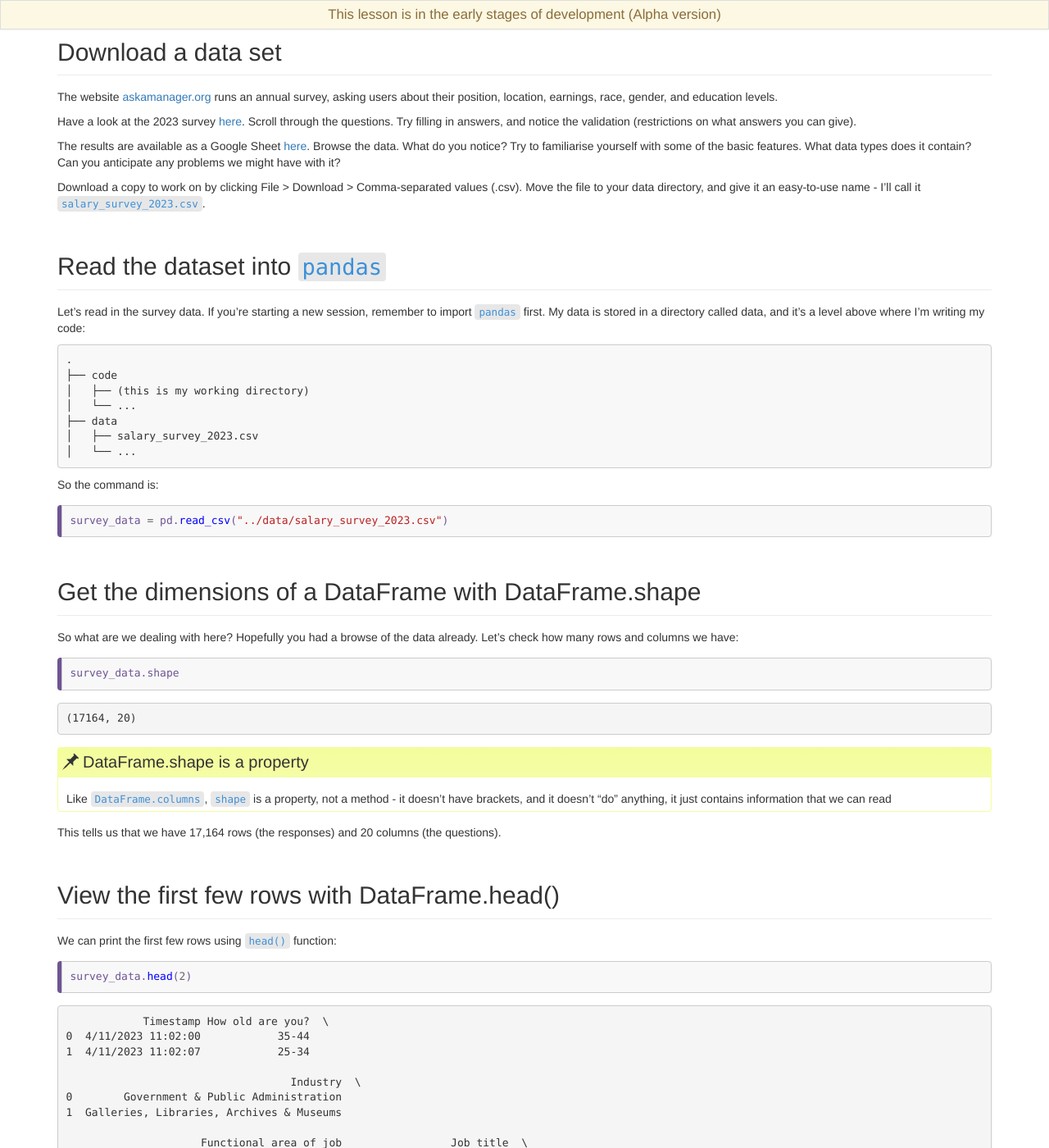
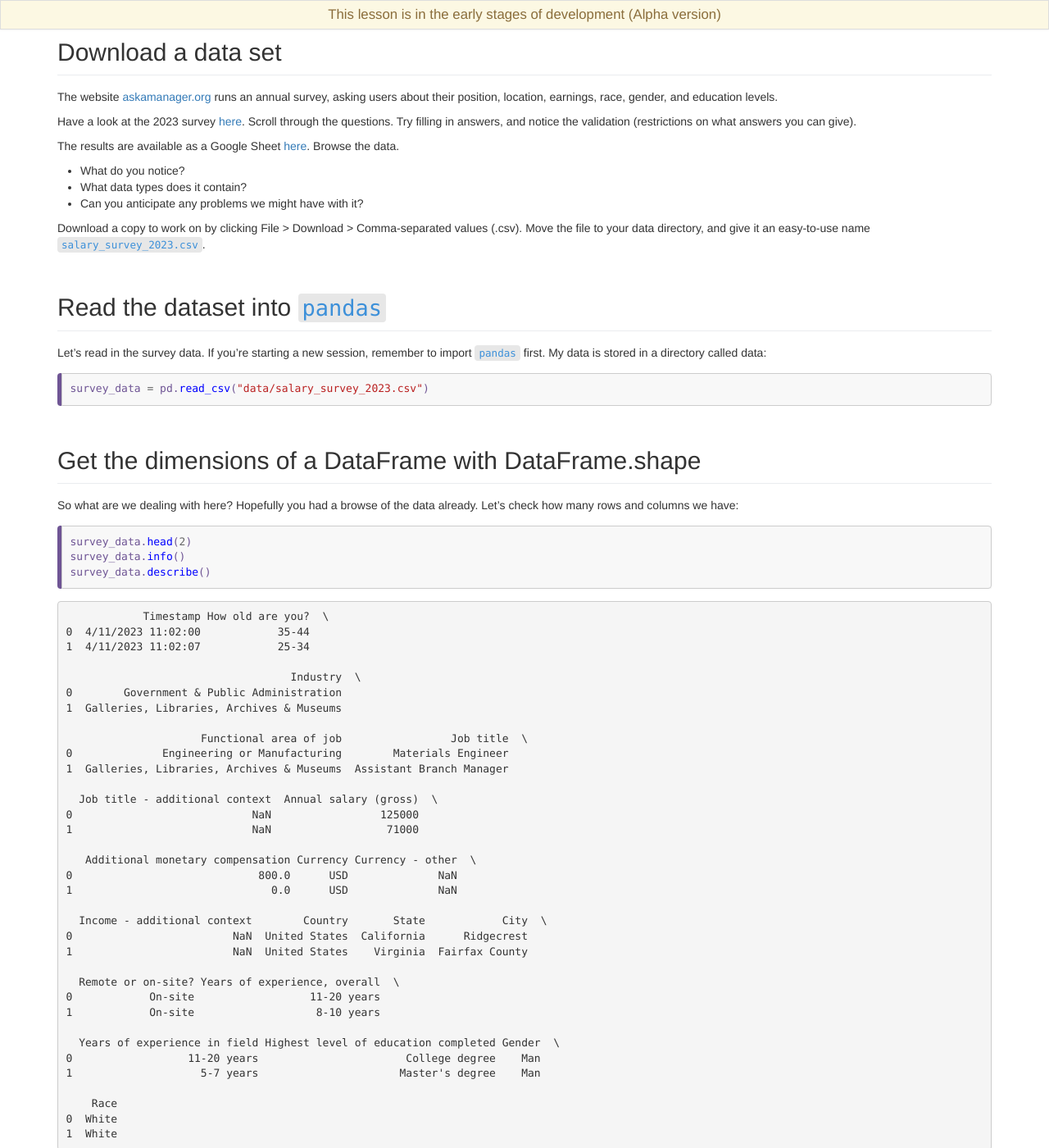
Before and after one commit to RSEjas140/AISSday2, a Jekyll site: the page built from _episodes/15-dealing-with-messy-data.md, in a window 1280 px wide and 1400 px high, scrolled down 528 px. Shown: the whole window at 82% size. Built offline with Jekyll 4.4.1, drawn with Linux system fonts in a browser that asks for light colours; some of the changed text lies outside the part shown.

Commit message:
update clean section

````diff
--- a/_episodes/15-dealing-with-messy-data.md
+++ b/_episodes/15-dealing-with-messy-data.md
@@ -24,28 +24,20 @@ The website [askamanager.org](https://www.askamanager.org/) runs an annual surve
 
 Have a look at the 2023 survey [here](https://www.askamanager.org/2023/04/how-much-money-do-you-make-6.html). Scroll through the questions. Try filling in answers, and notice the validation (restrictions on what answers you can give).
 
-The results are available as a Google Sheet [here](https://docs.google.com/spreadsheets/d/1ioUjhnz6ywSpEbARI-G3RoPyO0NRBqrJnWf-7C_eirs/edit?resourcekey=&gid=1854892322#gid=1854892322). Browse the data. What do you notice? Try to familiarise yourself with some of the basic features. What data types does it contain? Can you anticipate any problems we might have with it?
+The results are available as a Google Sheet [here](https://docs.google.com/spreadsheets/d/1ioUjhnz6ywSpEbARI-G3RoPyO0NRBqrJnWf-7C_eirs/edit?resourcekey=&gid=1854892322#gid=1854892322). Browse the data.
 
-Download a copy to work on by clicking File > Download > Comma-separated values (.csv). Move the file to your data directory, and give it an easy-to-use name - I'll call it `salary_survey_2023.csv`.
+* What do you notice?
+* What data types does it contain?
+* Can you anticipate any problems we might have with it?
+
+Download a copy to work on by clicking File > Download > Comma-separated values (.csv). Move the file to your data directory, and give it an easy-to-use name `salary_survey_2023.csv`.
 
 ## Read the dataset into `pandas`
 
-Let's read in the survey data. If you're starting a new session, remember to import `pandas` first. My data is stored in a directory called data, and it's a level above where I'm writing my code:
-
-```
-.
-├── code
-│   ├── (this is my working directory)
-│   └── ...
-├── data
-│   ├── salary_survey_2023.csv
-│   └── ...
-```
-
-So the command is:
+Let's read in the survey data. If you're starting a new session, remember to import `pandas` first. My data is stored in a directory called data:
 
 ```python
-survey_data = pd.read_csv("../data/salary_survey_2023.csv")
+survey_data = pd.read_csv("data/salary_survey_2023.csv")
 ```
 
 ## Get the dimensions of a DataFrame with DataFrame.shape
@@ -53,26 +45,9 @@ survey_data = pd.read_csv("../data/salary_survey_2023.csv")
 So what are we dealing with here? Hopefully you had a browse of the data already. Let's check how many rows and columns we have:
 
 ```python
-survey_data.shape
-```
-
-```output
-(17164, 20)
-```
-
-> ## DataFrame.shape is a property
->
-> Like `DataFrame.columns`, `shape` is a property, not a method - it doesn't have brackets, and it doesn't "do" anything, it just contains information that we can read
-{: .callout}
-
-This tells us that we have 17,164 rows (the responses) and 20 columns (the questions).
-
-## View the first few rows with DataFrame.head()
-
-We can print the first few rows using `head()` function:
-
-```python
 survey_data.head(2)
+survey_data.info()
+survey_data.describe()
 ```
 
 ```output
@@ -113,19 +88,6 @@ survey_data.head(2)
 1  White
 ```
 
-> ## DataFrame.head() is a function
->
-> `head()` is a function, not a property. We write it with brackets, that can contain parameters, allowing us to control its behaviour.
-{: .callout}
-
-## Get human-readable information with DataFrame.info()
-
-Let's get some more detailed, human-readable information about the data set.
-
-```python
-survey_data.info()
-```
-
 ```output
 <class 'pandas.core.frame.DataFrame'>
 RangeIndex: 17164 entries, 0 to 17163
@@ -197,11 +159,13 @@ Shape: (4017,)
 Name: Additional monetary compensation, Length: 4017, dtype: float64
 ```
 
-We can see that instead of decimal numbers, we're dealing with `NaN` ("not a number"), which is what Pandas uses to represent a missing number. What's happened here?
+We can see that instead of decimal numbers, we're dealing with `NaN` ("not a number"), which is what Pandas uses to represent a missing number.
+
+### What's happened here?
 
 When people fill in the survey, if they have no additional monetary compensation they might mark in 0, or they leave it blank. The survey has no default value, so the blank answers produce empty cells in the CSV file. When Pandas reads in those elements it fills them in with `NaN` - it doesn't know that in our case, it's safe to assume that a missing value should be represented with a 0. And although `NaN` is explicitly not a number, its data type is `np.float64` (a floating point number), so the whole series is "cast" as `np.float64`.
 
-## USe DataFrame.fillna() to replace missing values
+## Use DataFrame.fillna() to replace missing values
 
 Knowing what we know about the logic here, we can safely replace all the `NaN` values with zeroes. The neatest way to do this is with the built-in Pandas function, `DataFrame.fillna()`. This function has lots of useful options - you can read about it in the docs pages [here](https://pandas.pydata.org/docs/reference/api/pandas.DataFrame.fillna.html).
 
@@ -227,7 +191,7 @@ Once we've replaced the missing values we can tell Pandas to treat the column as
 survey_data["Additional monetary compensation"] = survey_data.loc[:, "Additional monetary compensation"].astype(int)
 ```
 
-> ## Using [] to access a column
+> ## Using \[ \] to access a column
 >
 > Note that we've directly accessed the column by its name here, using just square brackets - similarly to how we apply a mask. It's best to use `loc` to *read* columns, but this is the easiest way to "set" the values in a single column.
 {: .callout}
@@ -273,7 +237,7 @@ The corresponding survey question had a limited selection, which is reflected in
 We want to convert all the figures into the same currency so we can compare and calculate some meaningful statistics. The UK Government publishes average annual GBP exchange rates on [its website](https://www.trade-tariff.service.gov.uk/exchange_rates/average). Download a CSV for 2023 [here](https://www.trade-tariff.service.gov.uk/api/v2/exchange_rates/files/average_csv_2023-12.csv). Put the new file in your data directory and load it into a new dataframe:
 
 ```python
-exchange_rates = pd.read_csv("../data/average_csv_2023-12.csv")
+exchange_rates = pd.read_csv("data/average_csv_2023-12.csv")
 ```
 
 ```output
````
Also changed, not shown: other parts of _episodes/15-dealing-with-messy-data.md (+2 -2 lines), _episodes/14-plotting-python.md (+10 -2 lines), _episodes/18-DayTwoPractical.md (+2 -2 lines).
